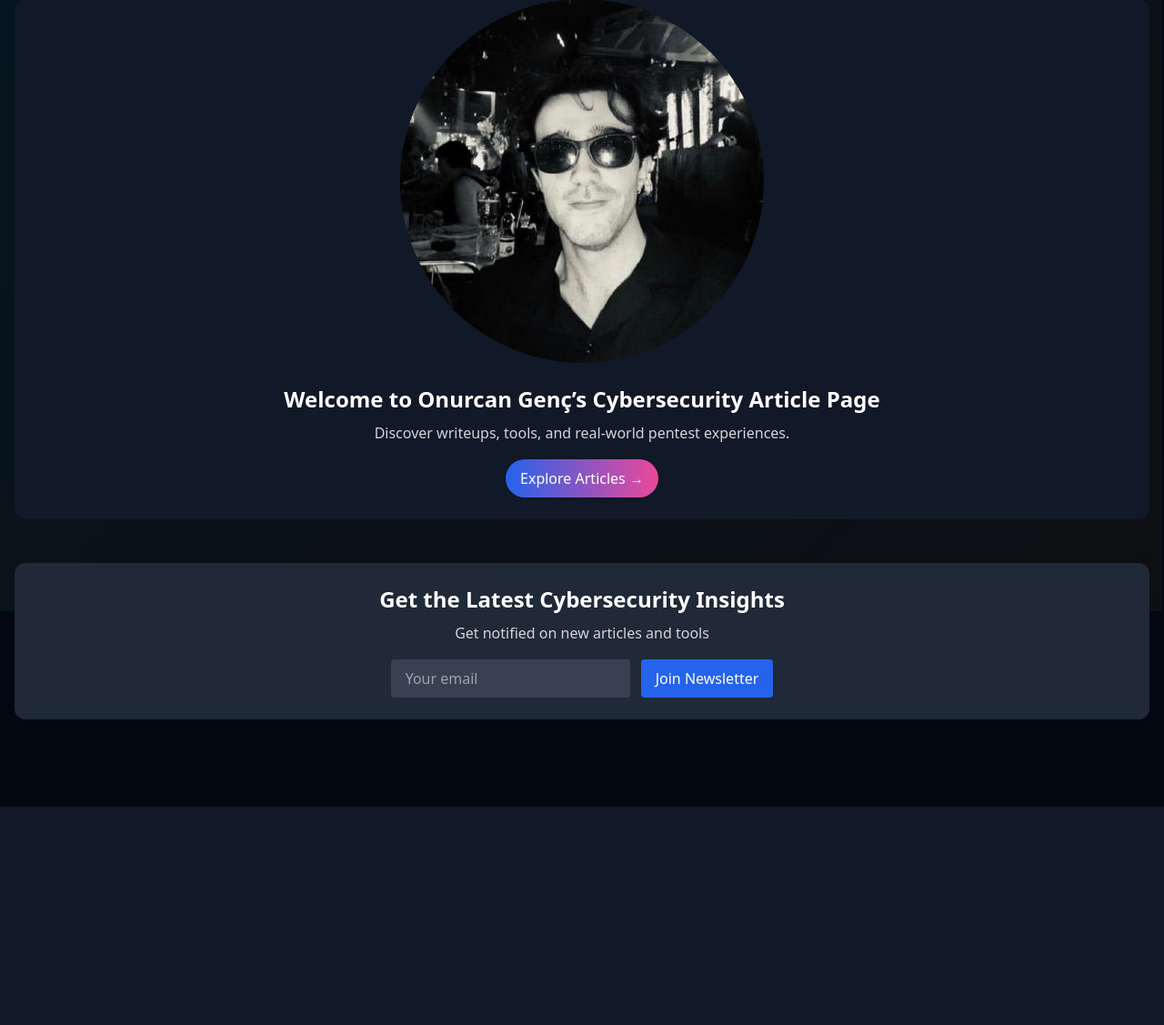
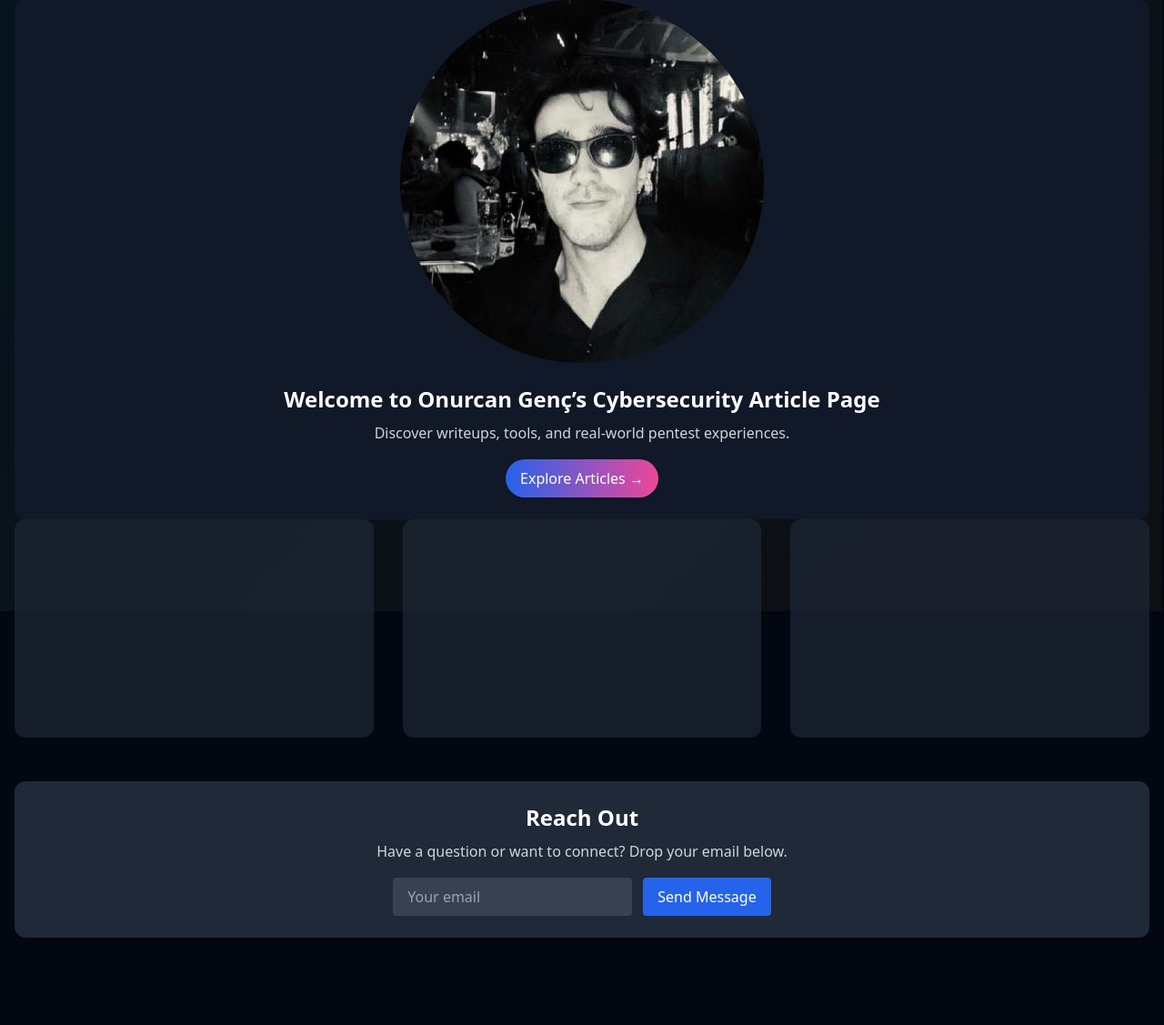
Before and after one commit to onurcangnc/medium_feed_site, a Python web app: template templates/index.html.j2 in a window 1280 px wide. Shown: the part 126-1253 px from the top of the page at 91% size. Before the commit the page ends 1013 px from the top, so only its background shows below. Run offline with Jinja, Linux system fonts and the light colour scheme; the template is opened without the code that fills it, so the values that code supplies are empty.

Commit message:
frontend adjustements4

```diff
--- a/tailwind.config.js
+++ b/tailwind.config.js
@@ -9,6 +9,7 @@ module.exports = {
     './**/*.md',
     './**/*.json',
   ],
+  darkMode: 'class',
   theme: {
     extend: {},
   },
--- a/templates/index.html.j2
+++ b/templates/index.html.j2
@@ -31,6 +31,17 @@
   <!-- Favicon -->
   <link rel="icon" type="image/png" href="/static/profile.jpg">
   <link href="/static/output.css" rel="stylesheet" />
+
+  <script>
+  if (
+    localStorage.getItem('color-theme') === 'dark' ||
+    (!('color-theme' in localStorage) && window.matchMedia('(prefers-color-scheme: dark)').matches)
+  ) {
+    document.documentElement.classList.add('dark');
+  } else {
+    document.documentElement.classList.remove('dark');
+  }
+  </script>
 
   <!-- ScrollReveal.js -->
   <script src="https://unpkg.com/scrollreveal"></script>
@@ -164,14 +175,27 @@
     </div>
     {% endif %}
 
-    <!-- Newsletter CTA -->
+    <!-- Reach Out Section -->
     <div class="mt-12 p-6 bg-gray-800 rounded-xl text-center">
-      <h3 class="text-2xl font-semibold mb-2">Get the Latest Cybersecurity Insights</h3>
-      <p class="text-gray-300 mb-4">Get notified on new articles and tools</p>
-      <form action="https://your-mailchimp-url" method="post" target="_blank" class="flex flex-col sm:flex-row items-center justify-center gap-3">
-        <input type="email" name="EMAIL" placeholder="Your email" required class="px-4 py-2 rounded bg-gray-700 text-white focus:outline-none focus:ring-2 focus:ring-blue-500">
-        <button type="submit" class="px-4 py-2 bg-blue-600 text-white rounded hover:bg-blue-700">Join Newsletter</button>
-      </form>
+      <h3 class="text-2xl font-semibold mb-2">Reach Out</h3>
+      <p class="text-gray-300 mb-4">Have a question or want to connect? Drop your email below.</p>
+
+      <div class="flex flex-col sm:flex-row items-center justify-center gap-3">
+        <input
+          type="email"
+          id="userEmail"
+          placeholder="Your email"
+          required
+          class="px-4 py-2 rounded bg-gray-700 text-white focus:outline-none focus:ring-2 focus:ring-blue-500"
+        >
+
+        <button
+          onclick="sendMailToMe()"
+          class="px-4 py-2 bg-blue-600 text-white rounded hover:bg-blue-700"
+        >
+          Send Message
+        </button>
+      </div>
     </div>
 
     <!-- Footer Ad -->
@@ -190,20 +214,13 @@
 <script>
 
 // Kullanıcının tercih ettiği tema
-if (localStorage.getItem('theme') === 'light') {
-  document.documentElement.classList.remove('dark');
-}
-
-function toggleTheme() {
-  const html = document.documentElement;
-  if (html.classList.contains('dark')) {
-    html.classList.remove('dark');
-    localStorage.setItem('theme', 'light');
+  if (
+    localStorage.getItem('color-theme') === 'dark' ||
+    (!('color-theme' in localStorage) && window.matchMedia('(prefers-color-scheme: dark)').matches)
+  ) {
+    document.documentElement.classList.add('dark');
   } else {
-    html.classList.add('dark');
-    localStorage.setItem('theme', 'dark');
-  }
-}
+    document.documentElement.classList.remove('dark');
 
 function smoothScroll(e) {
   e.preventDefault();
@@ -212,6 +229,20 @@ function smoothScroll(e) {
     block: 'start'
   });
 }
+
+function toggleTheme() {
+  const html = document.documentElement;
+  const currentTheme = localStorage.getItem('color-theme');
+
+  if (html.classList.contains('dark')) {
+    html.classList.remove('dark');
+    localStorage.setItem('color-theme', 'light');
+  } else {
+    html.classList.add('dark');
+    localStorage.setItem('color-theme', 'dark');
+  }
+}
+
 
 document.addEventListener("DOMContentLoaded", () => {
   // 🔄 Skeleton ve içerik kontrolü
@@ -256,6 +287,20 @@ document.addEventListener("DOMContentLoaded", () => {
     reset: false
   });
 });
+
+function sendMailToMe() {
+  const email = document.getElementById('userEmail').value.trim();
+  if (!email) {
+    alert("Please enter your email address.");
+    return;
+  }
+
+  const subject = encodeURIComponent("Cybersecurity Contact via OnurcanGenc.com.tr");
+  const body = encodeURIComponent(`Hi I am Onurcan,\n\nMy email: ${email}\nDo not forget to contact with me...`);
+  const mailtoLink = `mailto:onurcangencbilkent@gmail.com?subject=${subject}&body=${body}`;
+
+  window.location.href = mailtoLink;
+}
 </script>
 
 </body>
```
